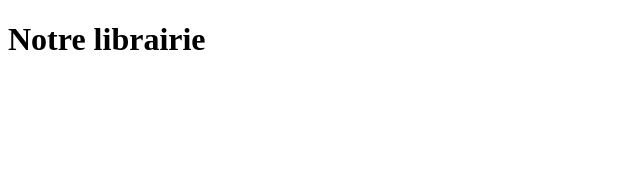
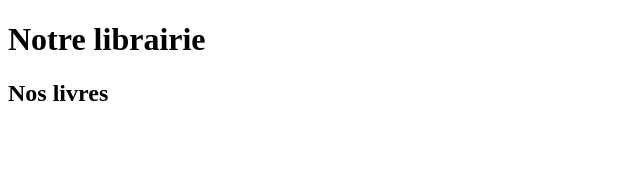
Before and after one commit to Namularbre/angularTD2, an Angular app: page / in a window 1280 px wide. Shown: the top 170 px of the page, without its empty margins (0-640 px from the left). Built offline with nearby package versions, Linux system fonts and the light colour scheme.

Commit message:
added a view implementation for new component

```diff
--- a/src/app/app.component.html
+++ b/src/app/app.component.html
@@ -1 +1,2 @@
 <h1>Notre librairie</h1>
+<app-books></app-books>
--- a/src/app/components/books/books.component.html
+++ b/src/app/components/books/books.component.html
@@ -1 +1 @@
-<p>books works!</p>
+<h2>Nos livres</h2>
```
